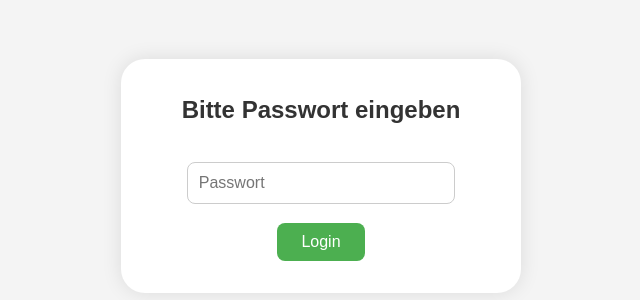
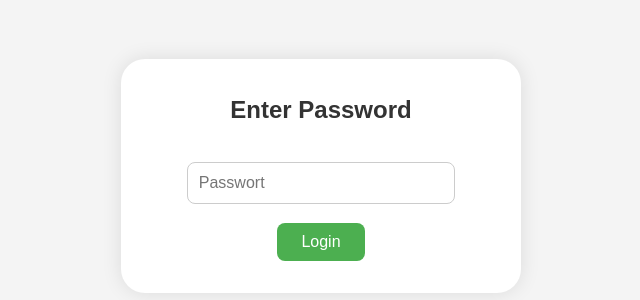
Before and after one commit to NotShayan42/Meine-ApfelWelt, a website: page index.html in a window 1280 px wide. Shown: the part 224-524 px from the top of the page, without its empty margins (319-959 px from the left). Drawn offline with Linux system fonts and the light colour scheme.

Commit message:
Update login form title

```diff
--- a/index.html
+++ b/index.html
@@ -11,7 +11,7 @@
 <body class="login-body">
   <div class="login-box">
     <form id="loginForm">
-      <h1 class="login-title">Bitte Passwort eingeben</h1>
+      <h1 class="login-title">Enter Password</h1>
       <p id="error-msg" class="login-error"></p>
       <input
         type="password"
```
